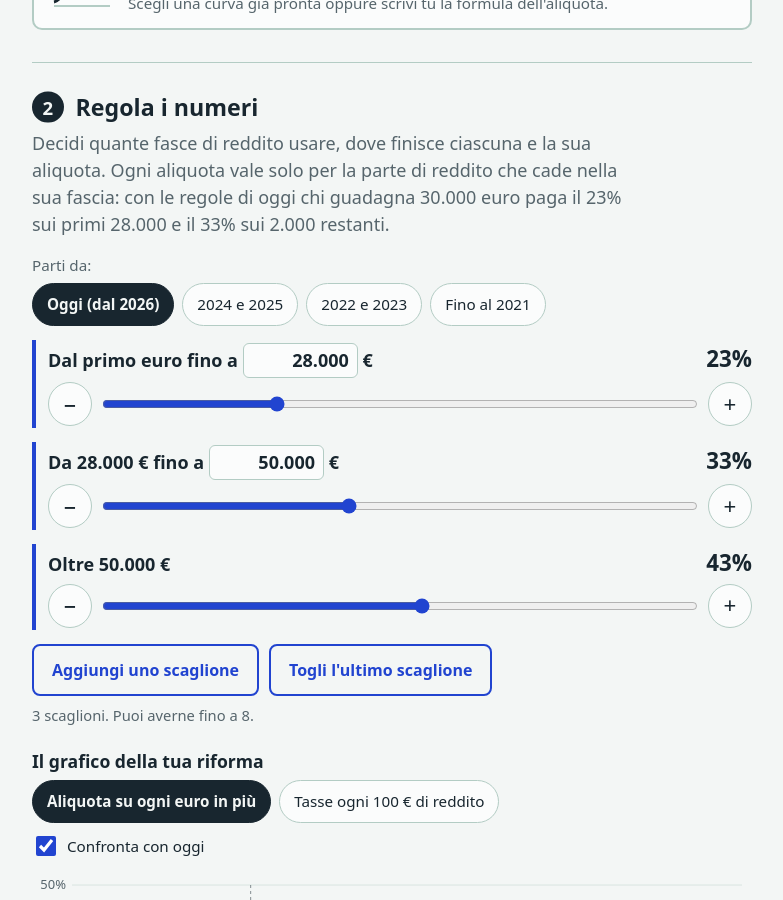
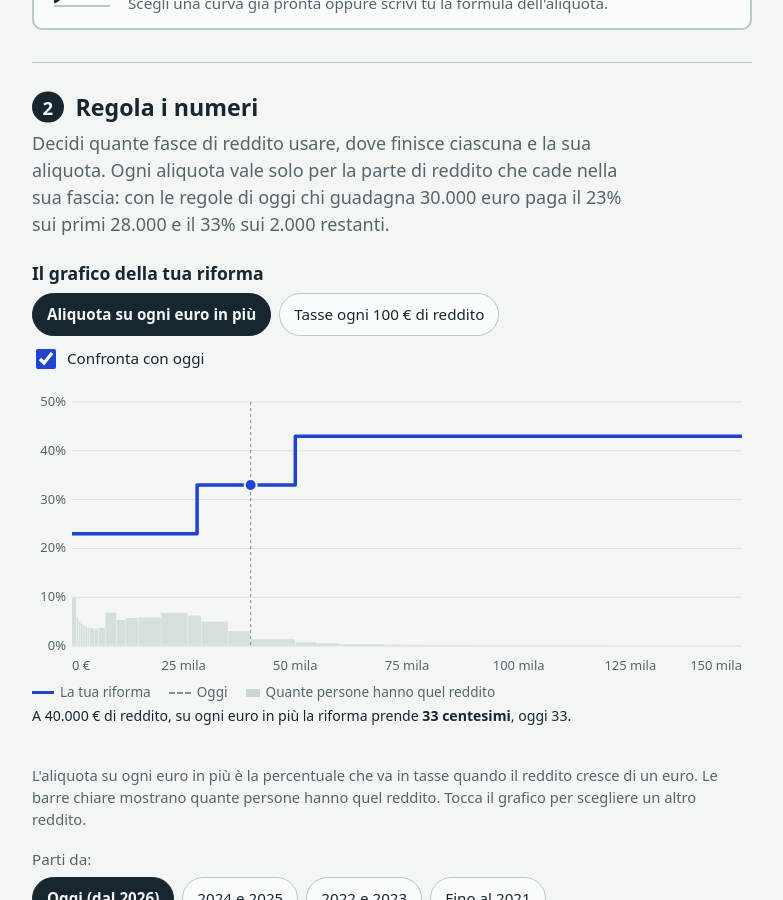
Before and after one commit to CrisWat/CrisWat.github.io, a Jekyll site: the page built from strumenti/riforma-irpef.html, in a window 1280 px wide and 900 px high, scrolled down 776 px. Shown: the whole window, without its empty margins (248-1031 px from the left). Built offline with Jekyll 4.4.1, drawn with Linux system fonts in a browser that asks for light colours; some of the changed text lies outside the part shown.

Commit message:
Riforma IRPEF: grafico fisso in alto mentre si scorrono le opzioni

```diff
--- a/strumenti/riforma-irpef.html
+++ b/strumenti/riforma-irpef.html
@@ -163,12 +163,21 @@
 /* grafico della riforma */
 .plan{margin:22px 0 0}
 .plan-head{display:flex;flex-direction:column;gap:6px;margin-bottom:6px}
+/* grafico fisso in alto mentre si scorrono le opzioni */
+.plan-pin{position:sticky;top:0;z-index:4;margin:0 -20px;padding:8px 20px 6px;
+  padding-top:calc(8px + env(safe-area-inset-top,0px));
+  background:var(--paper);border-bottom:1px solid transparent;transition:box-shadow .2s ease,border-color .2s ease}
+.plan-pin.stuck{border-bottom-color:var(--rule);box-shadow:0 8px 14px -12px rgba(0,0,0,.45)}
+.plan-pin .chart{margin-top:4px}
+.plan-pin .leg2{margin-top:4px;font-size:.85rem}
+.plan-pin #plan-read{margin:4px 0 0;min-height:2.9em;font-size:.88rem;line-height:1.45}
+#plan-note{margin:10px 0 18px}
+@media (max-height:520px){ .plan-pin{position:static;margin:0;padding:0;border:0;box-shadow:none} }
 .plan-head h3{margin:0}
 .plan-head .seg{margin:0}
 .cmp{display:inline-flex;align-items:center;gap:8px;font-size:.95rem;cursor:pointer;margin-top:4px}
 .cmp input{width:20px;height:20px;accent-color:var(--line)}
 .leg2 i.d{border-top:8px solid var(--same);width:14px}
-#plan-read{margin:8px 0 2px}
 
 /* barra fissa */
 .dock{position:fixed;left:0;right:0;bottom:0;z-index:5;background:var(--ink);color:var(--paper);
@@ -223,6 +232,20 @@
 <section class="step" aria-labelledby="s2">
   <h2 id="s2"><span class="n">2</span>Regola i numeri</h2>
   <p class="intro" id="s2-intro"></p>
+  <div class="plan plan-head">
+    <h3>Il grafico della tua riforma</h3>
+    <div class="seg" role="group" aria-label="Cosa mostra il grafico">
+      <button type="button" data-pv="marg" aria-pressed="true">Aliquota su ogni euro in più</button>
+      <button type="button" data-pv="avg" aria-pressed="false">Tasse ogni 100 € di reddito</button>
+    </div>
+    <label class="cmp"><input type="checkbox" class="cmp-box" checked> Confronta con oggi</label>
+  </div>
+  <figure class="plan-pin" id="plan-pin" style="margin-block:0">
+    <div class="chart" id="plan"></div>
+    <ul class="leg2" id="plan-leg"></ul>
+    <p class="small" id="plan-read"></p>
+  </figure>
+  <p class="small muted" id="plan-note"></p>
   <div id="ctrl"></div>
   <details class="fx" id="fx" hidden>
     <summary>Vedi o modifica la formula</summary>
@@ -237,20 +260,6 @@
     <p class="fx-st" id="fx-st" role="status" aria-live="polite"></p>
     <p class="small muted" id="fx-help"><b>y</b> è il reddito in euro; <b>a</b>, <b>b</b> e <b>c</b> sono i cursori qui sopra. Le aliquote si scrivono in punti: 23 vuol dire 23%. Si possono usare + − * / ^, i decimali con il punto (0.5), 28k per 28.000 e le funzioni min, max, clamp(x, minimo, massimo), pos, log, log2, exp, sqrt. Per esempio: <code>min(45, 20 + b*y/10000)</code>.</p>
   </details>
-  <figure class="plan">
-    <div class="plan-head">
-      <h3>Il grafico della tua riforma</h3>
-      <div class="seg" role="group" aria-label="Cosa mostra il grafico">
-        <button type="button" data-pv="marg" aria-pressed="true">Aliquota su ogni euro in più</button>
-        <button type="button" data-pv="avg" aria-pressed="false">Tasse ogni 100 € di reddito</button>
-      </div>
-      <label class="cmp"><input type="checkbox" class="cmp-box" checked> Confronta con oggi</label>
-    </div>
-    <div class="chart" id="plan"></div>
-    <ul class="leg2" id="plan-leg"></ul>
-    <p class="small" id="plan-read"></p>
-    <p class="small muted" id="plan-note"></p>
-  </figure>
   <p class="note">Le detrazioni, cioè gli sconti per lavoro, pensione, figli e spese come quelle mediche, restano quelle di oggi.</p>
   <div class="zero">
     <button type="button" class="btn ghost" id="zero">Rendi la riforma a costo zero</button>
@@ -1107,10 +1116,14 @@
   if (state.opt === 'grad') m = Math.max(m, state.grad.y*1.25);
   return Math.min(1e6, Math.ceil(m/50000)*50000);
 }
+let planVH = window.innerHeight, planVW = window.innerWidth;
+window.addEventListener('resize', () => {
+  if (window.innerWidth !== planVW || Math.abs(window.innerHeight - planVH) > 160){ planVW = window.innerWidth; planVH = window.innerHeight; if (last) drawPlan(); }
+});
 function drawPlan(){
   if (!last) return;
-  document.querySelectorAll('.plan [data-pv]').forEach(b => b.setAttribute('aria-pressed', b.dataset.pv === state.pv));
-  const box = $('plan'), W = Math.max(290, box.clientWidth), H = Math.round(Math.min(340, Math.max(240, W*0.58)));
+  document.querySelectorAll('.plan-head [data-pv]').forEach(b => b.setAttribute('aria-pressed', b.dataset.pv === state.pv));
+  const box = $('plan'), W = Math.max(290, box.clientWidth), H = Math.round(Math.min(340, Math.max(240, W*0.58), Math.max(150, planVH*(W < 500 ? 0.27 : 0.32))));
   const ml = 40, mr = 10, mt = 12, mb = 32, pw = W - ml - mr, ph = H - mt - mb, f = last.f, xmax = planXmax(), marg = state.pv === 'marg';
   const valNew = y => marg ? marginalFor(state, y) : (y < 100 ? 0 : Math.max(0, f(y))/y*100);
   const valOld = y => marg ? margToday(y) : (y < 100 ? 0 : irpef2026(y)/y*100);
@@ -1144,11 +1157,11 @@
   svg.addEventListener('pointermove', e => { if (e.buttons) pick(e); });
   $('plan-leg').innerHTML = `<li><i></i>La tua riforma</li>${state.cmp ? '<li><i class="t"></i>Oggi</li>' : ''}<li><i class="d"></i>Quante persone hanno quel reddito</li>`;
   $('plan-read').innerHTML = marg
-    ? `A ${euro(px)} di reddito, su ogni euro in più la riforma prende <b>${fmtNum(a, 0, 1)} centesimi</b>${state.cmp ? `, oggi ${fmtNum(b, 0, 1)}` : ''}. Tocca il grafico per scegliere un altro reddito.`
-    : `A ${euro(px)} di reddito si pagano <b>${fmtNum(a, 1)} € ogni 100</b>${state.cmp ? `, oggi ${fmtNum(b, 1)}` : ''}, prima delle detrazioni. Tocca il grafico per scegliere un altro reddito.`;
+    ? `A ${euro(px)} di reddito, su ogni euro in più la riforma prende <b>${fmtNum(a, 0, 1)} centesimi</b>${state.cmp ? `, oggi ${fmtNum(b, 0, 1)}` : ''}.`
+    : `A ${euro(px)} di reddito si pagano <b>${fmtNum(a, 1)} € ogni 100</b>${state.cmp ? `, oggi ${fmtNum(b, 1)}` : ''}, prima delle detrazioni.`;
   $('plan-note').textContent = marg
-    ? "L'aliquota su ogni euro in più è la percentuale che va in tasse quando il reddito cresce di un euro. Le barre chiare mostrano quante persone hanno quel reddito."
-    : 'Quanti euro di imposta si pagano ogni 100 € di reddito, prima delle detrazioni. Le barre chiare mostrano quante persone hanno quel reddito.';
+    ? "L'aliquota su ogni euro in più è la percentuale che va in tasse quando il reddito cresce di un euro. Le barre chiare mostrano quante persone hanno quel reddito. Tocca il grafico per scegliere un altro reddito."
+    : 'Quanti euro di imposta si pagano ogni 100 € di reddito, prima delle detrazioni. Le barre chiare mostrano quante persone hanno quel reddito. Tocca il grafico per scegliere un altro reddito.';
 }
 
 /* ---------- e tu? ---------- */
```
Also changed, not shown: other parts of strumenti/riforma-irpef.html (+7 -0 lines).
